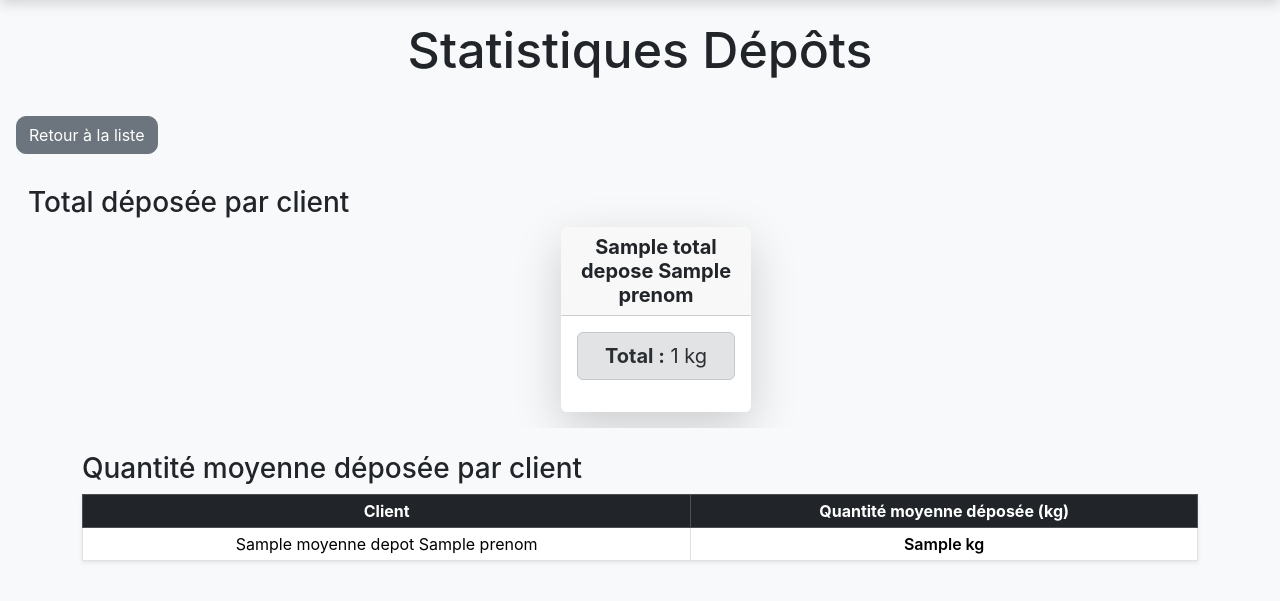
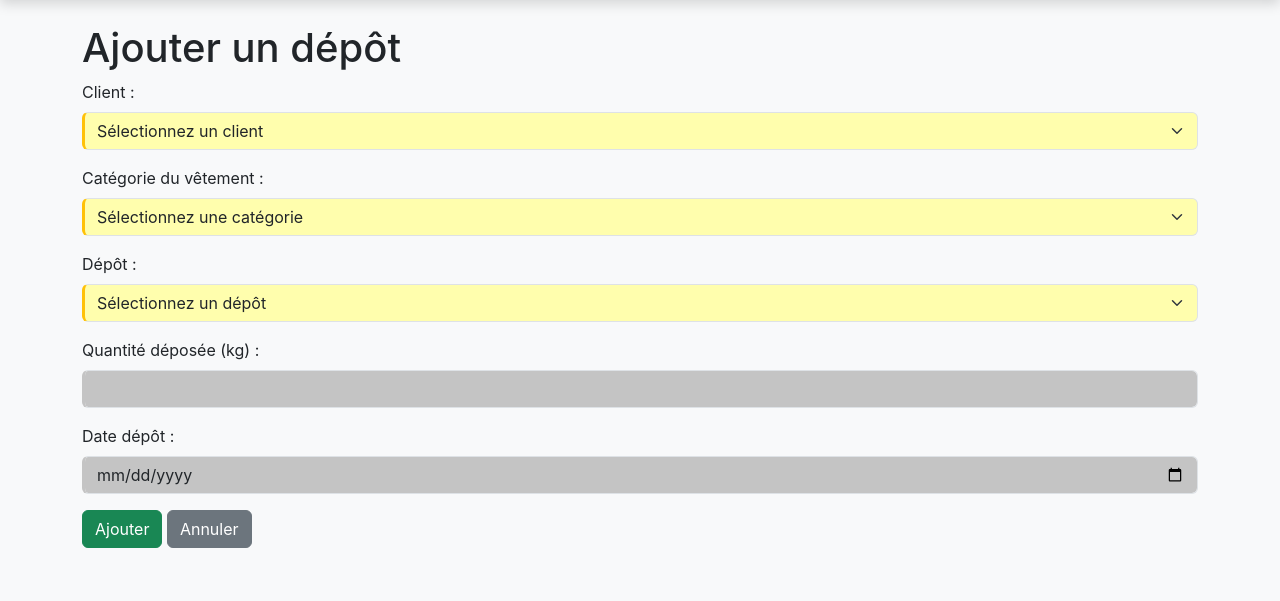
Before and after one commit to LeandreBizel/SAE1.04, a Flask app: template templates/Tables/Depose_add.html in a window 1280 px wide. Shown: the part 142-743 px from the top of the page. Run offline with Flask 3, Linux system fonts and the light colour scheme; the template is opened without the code that fills it: most values are stand-ins (such as "Sample title", 1, 10 or a date in 2020); some libraries are stand-ins or nearby versions.

Commit message:
Update Depose_add.html for deposit addition form

```diff
--- a/templates/Tables/Depose_add.html
+++ b/templates/Tables/Depose_add.html
@@ -1,7 +1,7 @@
 {% extends "layout.html" %}
 
 {% block title %}
-<title>Statistiques Dépôts</title>
+<title>Ajouter un dépôt</title>
 {% endblock %}
 
 {% block stylesheet %}
@@ -10,48 +10,58 @@
 {% endblock %}
 
 {% block body %}
-<h1 style="text-align: center; font-size: 50px; margin: 20px;">Statistiques Dépôts</h1>
-<a href="/Depose/show" class="btn btn-secondary m-3" style="border-radius: 10px;">Retour à la liste</a>
+<div class="container mt-4">
+    <h1>Ajouter un dépôt</h1>
+    <form action="/Depose/valid_add" method="POST">
 
+        <div class="mb-3">
+            <label for="client_id" class="form-label">Client :</label>
+            <select name="client_id" id="client_id" class="form-select" required>
+                <option value="">Sélectionnez un client</option>
+                {% for c in clients %}
+                <option value="{{ c.id_client }}">
+                    {{ c.nom }} {{ c.prenom }}
+                </option>
+                {% endfor %}
+            </select>
+        </div>
 
-<div class="container-fluid m-3" style="overflow-x: hidden;">
- <h3>Total déposée par client</h3>
-    <div class="row justify-content-center">
-        {% for e in total_depose_list %}
-        <div class="col-md-2 mb-3">
-            <div class="card shadow-lg border-0" style="align-content: center; justify-content: center">
-                <div class="card-header text-dark text-center">
-                    <h5 class="card-title fw-bold mb-0">{{ e.nom }} {{ e.prenom }}</h5>
-                </div>
-                <div class="card-body text-center">
-                    <div class="alert alert-secondary p-2">
-                        <p class="card-text mb-0 fs-5"><strong>Total :</strong> {{ e.total_depose }} kg</p>
-                    </div>
-                </div>
-            </div>
+        <div class="mb-3">
+            <label for="categorie_vetement_id" class="form-label">Catégorie du vêtement :</label>
+            <select name="categorie_vetement_id" id="categorie_vetement_id" class="form-select" required>
+                <option value="">Sélectionnez une catégorie</option>
+                {% for cat in categories %}
+                <option value="{{ cat.id_categorie_vetement }}">
+                    {{ cat.nom_vetement }}
+                </option>
+                {% endfor %}
+            </select>
         </div>
-        {% endfor %}
-    </div>
-</div>
 
+        <div class="mb-3">
+            <label for="depot_id" class="form-label">Dépôt :</label>
+            <select name="depot_id" id="depot_id" class="form-select" required>
+                <option value="">Sélectionnez un dépôt</option>
+                {% for dep in depots %}
+                <option value="{{ dep.id_depot }}">
+                    {{ dep.id_depot }}
+                </option>
+                {% endfor %}
+            </select>
+        </div>
 
-<div class="container mt-4">
-    <h3>Quantité moyenne déposée par client</h3>
-    <table class="table table-hover table-bordered table-sm align-middle shadow-sm">
-        <thead class="table-dark">
-            <tr class="text-center">
-                <th>Client</th>
-                <th>Quantité moyenne déposée (kg)</th>
-            </tr>
-        </thead>
-        <tbody>
-            {% for e in moyenne_depot_list %}
-            <tr>
-                <td class="text-center">{{ e.nom }} {{ e.prenom }}</td>
-                <td class="text-center fw-semibold">{{ e.moyenne_depot }} kg</td>
-            </tr>
-            {% endfor %}
-        </tbody>
-    </table>
+        <div class="mb-3">
+            <label for="quantite_depot" class="form-label">Quantité déposée (kg) :</label>
+            <input type="number" name="quantite_depot" id="quantite_depot" class="form-control" required>
+        </div>
+
+        <div class="mb-3">
+            <label for="date_depot" class="form-label">Date dépôt :</label>
+            <input type="date" name="date_depot" id="date_depot" class="form-control" value="{{ date_today }}" required>
+        </div>
+
+        <button type="submit" class="btn btn-success">Ajouter</button>
+        <a href="/Depose/show" class="btn btn-secondary">Annuler</a>
+    </form>
 </div>
 {% endblock %}
```
